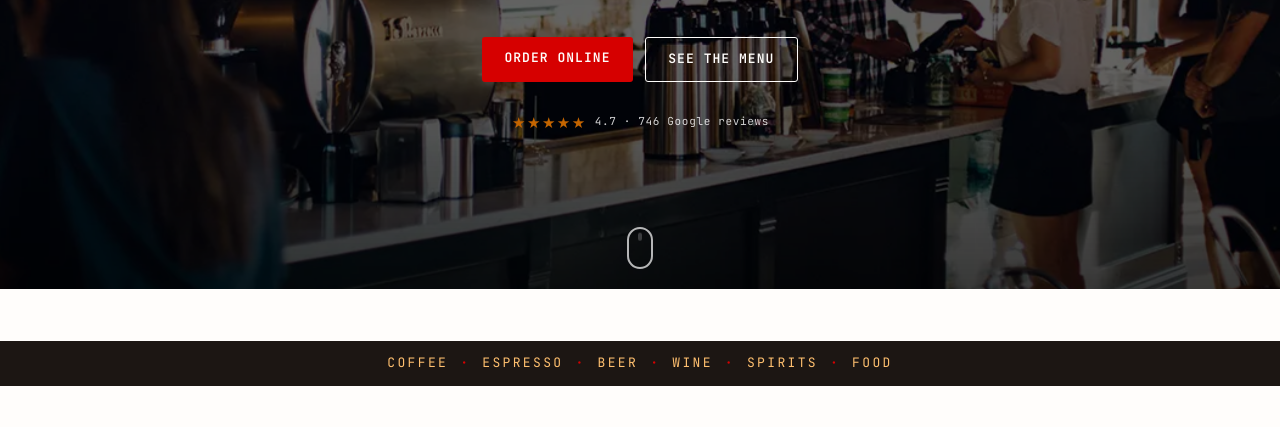
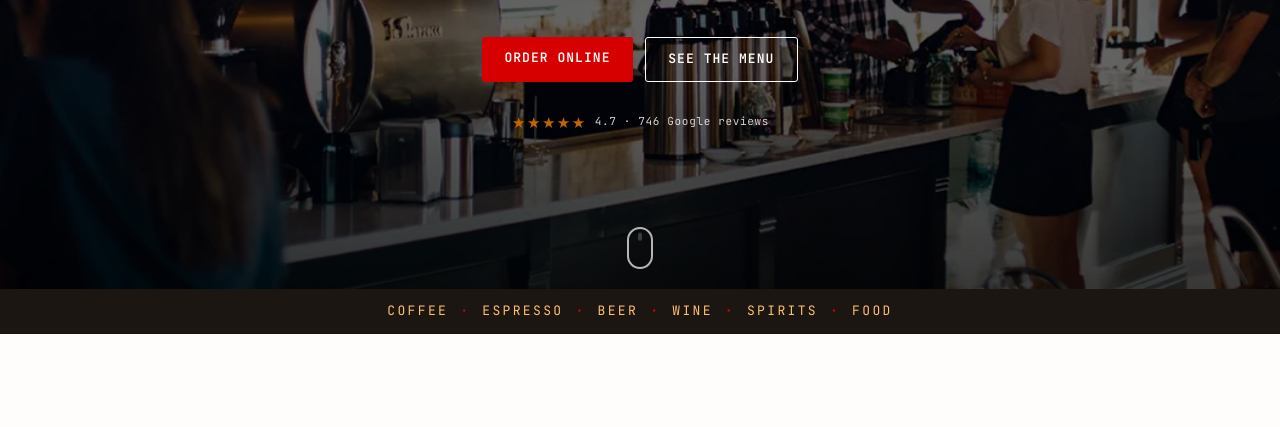
Before and after one commit to welbinator/brewhemia, an Astro site: page / in a window 1280 px wide. Shown: the part 520-947 px from the top of the page. Built offline with nearby package versions, Linux system fonts and the light colour scheme; Astro itself is replaced by a stand-in of ours; a web font is replaced by a local one.

Commit message:
Remove margin-top from .tagline-strip

```diff
--- a/src/pages/index.astro
+++ b/src/pages/index.astro
@@ -284,7 +284,6 @@ const reviews = [
 
   /* ---------- TAGLINE STRIP ---------- */
   .tagline-strip {
-    margin-top: var(--spacing-3xl);
     background: var(--ink-fixed);
     color: var(--color-marigold-wash);
     font-family: var(--font-mono);
```
